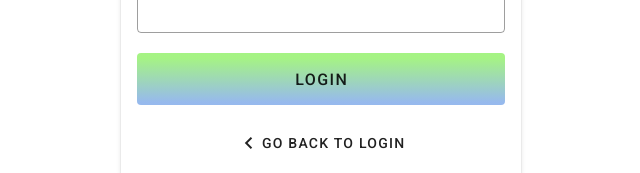
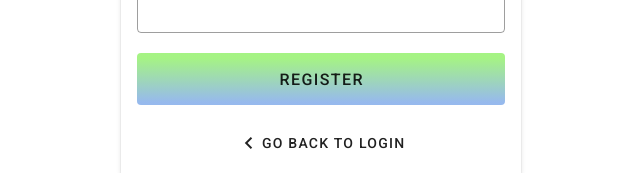
Before and after one commit to andrewscfl/security-source, a Vue app: page / in a window 1280 px wide. Both pictures are taken after a click on the button "REGISTER". Shown: the part 480-653 px from the top of the page, without its empty margins (319-959 px from the left). Built offline with nearby package versions, Linux system fonts and the light colour scheme.

Commit message:
button name

```diff
--- a/src/views/LoginView.vue
+++ b/src/views/LoginView.vue
@@ -20,6 +20,7 @@
               outlined
               persistent-placeholder
               label="Password"
+              type="password"
               class="my-5"
               hide-details
               block
@@ -56,6 +57,7 @@
               outlined
               persistent-placeholder
               label="Password"
+              type="password"
               class="my-5"
               hide-details
               block
@@ -65,6 +67,7 @@
               outlined
               persistent-placeholder
               label="Confirm Password"
+              type="password"
               class="my-5"
               hide-details
               block
@@ -86,7 +89,7 @@
               @click="registerAccount"
               :class="{ shake: failedRegister }"
               :disabled="failedRegister"
-              >Login</v-btn
+              >Register</v-btn
             >
             <p class="red--text" v-if="failedRegister">{{errorMessage}}</p>
 
```
